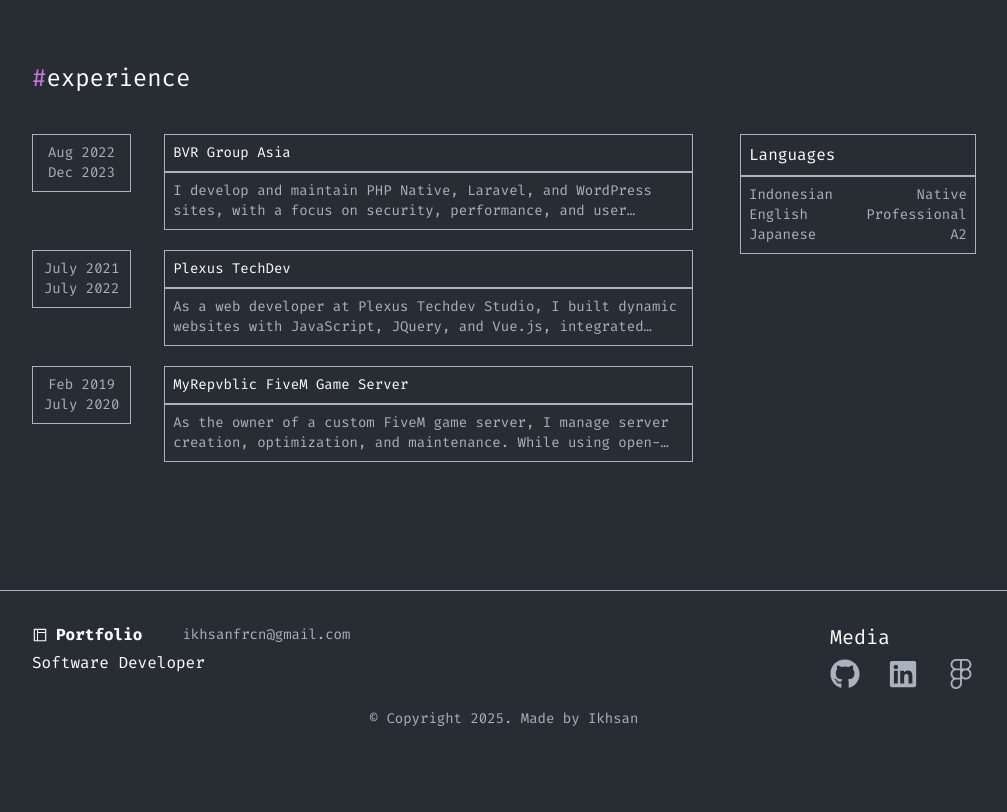
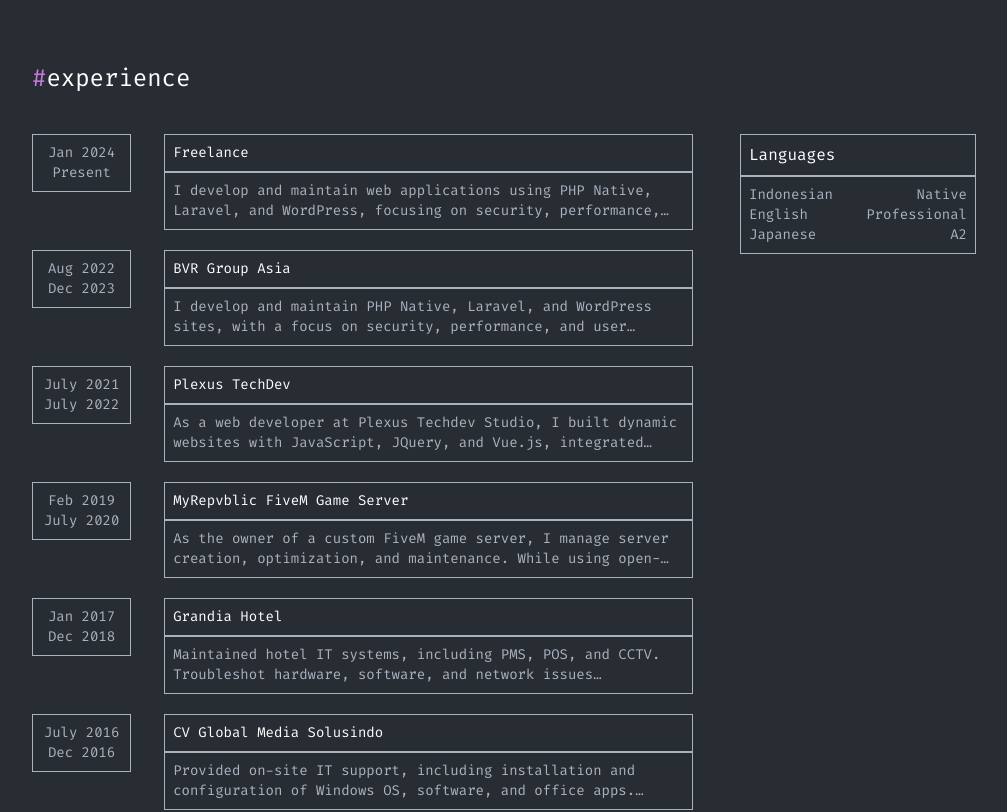
Before and after one commit to ikhsanfrcn/nextjs-portfolio, a Next.js app: page /about-me in a window 1280 px wide. Shown: the part 921-1733 px from the top of the page, without its empty margins (136-1143 px from the left). Before the commit the page ends 1670 px from the top, so only its background shows below. Built offline with nearby package versions, Linux system fonts and the light colour scheme.

Commit message:
update data

```diff
--- a/src/data/experienceData.ts
+++ b/src/data/experienceData.ts
@@ -1,4 +1,11 @@
 export const experienceData = [
+  {
+    startDate: "Jan 2024",
+    endDate: "Present",
+    companyName: "Freelance",
+    description:
+      "I develop and maintain web applications using PHP Native, Laravel, and WordPress, focusing on security, performance, and user experience. I optimize HTML, Tailwind CSS, and React.js code, troubleshoot technical issues, assist with system setups, and provide ongoing support. I collaborate with UI/UX designers and deliver technical solutions to meet client needs.",
+  },
   {
     startDate: "Aug 2022",
     endDate: "Dec 2023",
@@ -20,4 +27,18 @@
     description:
       "As the owner of a custom FiveM game server, I manage server creation, optimization, and maintenance. While using open-source scripts, I ensure compatibility and troubleshoot common issues. I use Lua for client-side and server-side scripting to personalize the user experience, overseeing daily operations, performance, user management, and database updates for smooth gameplay.",
   },
+  {
+    startDate: "Jan 2017",
+    endDate: "Dec 2018",
+    companyName: "Grandia Hotel",
+    description:
+      "Maintained hotel IT systems, including PMS, POS, and CCTV. Troubleshot hardware, software, and network issues (LAN/WLAN, VoIP, Guest WiFi). Ensured server uptime for guest and back-office operations, handled system setups, and performed hardware repairs. Supported printers, billing systems, and daily IT operations while collaborating with the IT team.",
+  },
+  {
+    startDate: "July 2016",
+    endDate: "Dec 2016",
+    companyName: "CV Global Media Solusindo",
+    description:
+      "Provided on-site IT support, including installation and configuration of Windows OS, software, and office apps. Troubleshot hardware/software issues (PC, laptop, printer) and assisted with network setup (LAN/WiFi). Supported IT infrastructure deployment, maintenance, and managed asset inventory and documentation.",
+  },
 ];
```
